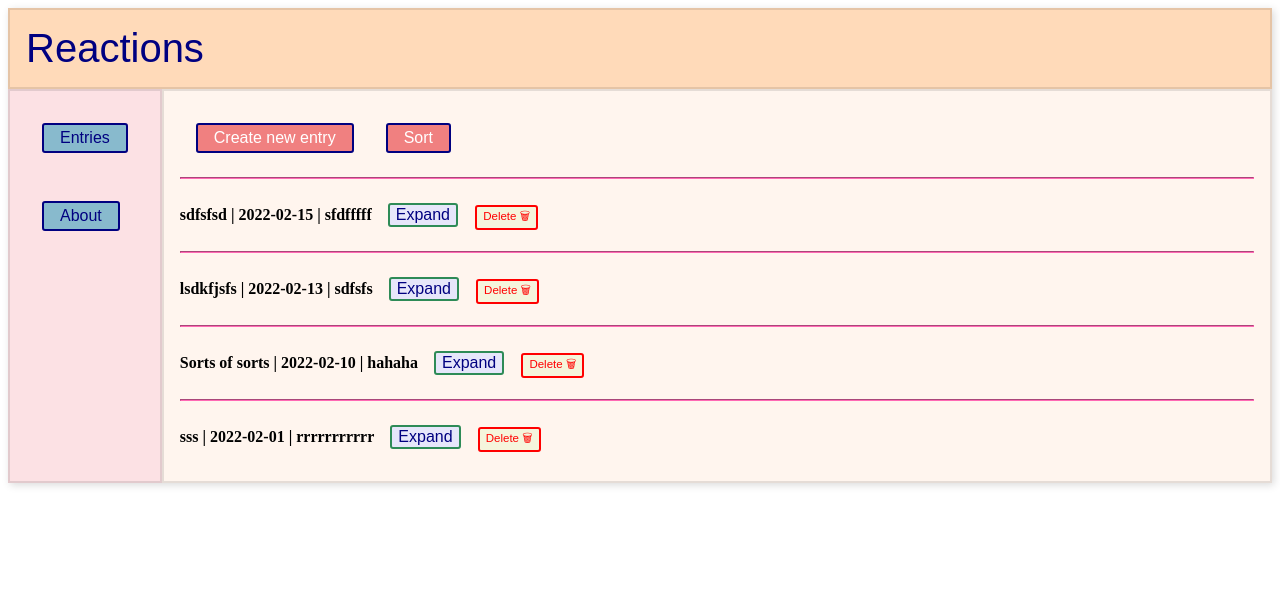
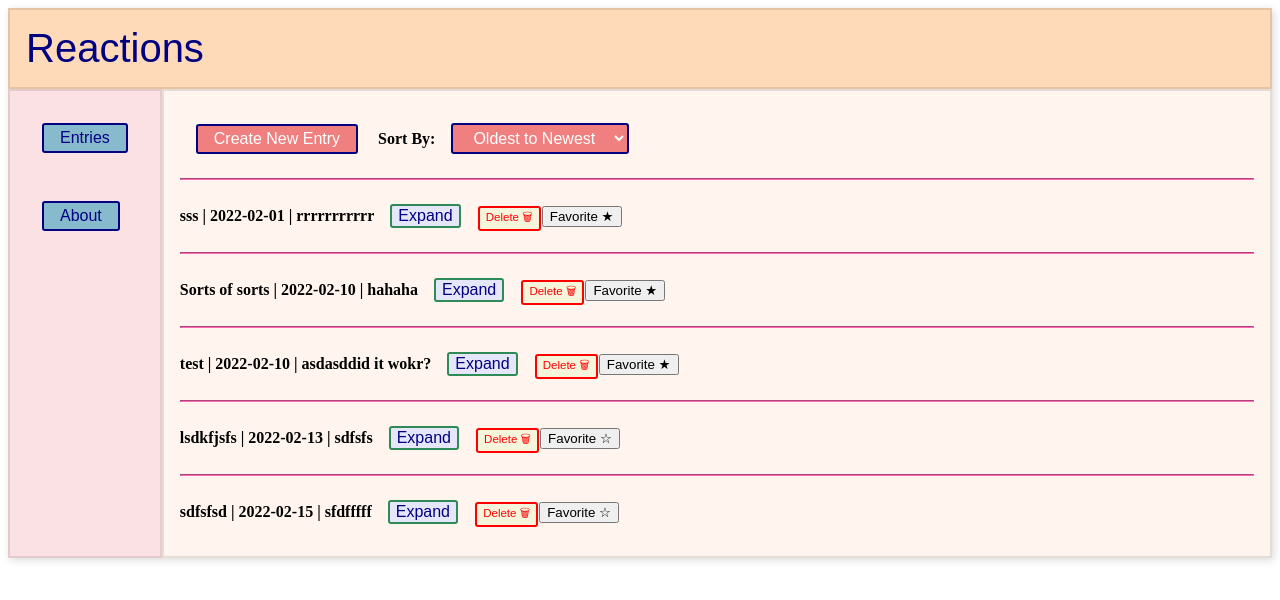
Before and after one commit to angelroundtrip/phase-2-group-project, a React (Create React App) app: page / in a window 1280 px wide. Shown: the top 600 px of the page. Built offline with nearby package versions, Linux system fonts and the light colour scheme; data requests are answered from the project's data file.

Commit message:
test commit

```diff
--- a/db.json
+++ b/db.json
@@ -4,25 +4,36 @@
       "title": "Sorts of sorts",
       "date": "2022-02-10",
       "body": "hahaha",
-      "id": 6
+      "id": 6,
+      "favorited": true
     },
     {
       "title": "lsdkfjsfs",
       "date": "2022-02-13",
       "body": "sdfsfs",
-      "id": 7
+      "id": 7,
+      "favorited": false
     },
     {
       "title": "sdfsfsd",
       "date": "2022-02-15",
       "body": "sfdfffff",
-      "id": 8
+      "id": 8,
+      "favorited": false
     },
     {
       "title": "sss",
       "date": "2022-02-01",
       "body": "rrrrrrrrrrr",
-      "id": 9
+      "id": 9,
+      "favorited": true
+    },
+    {
+      "title": "test",
+      "date": "2022-02-10",
+      "body": "asdasddid it wokr?",
+      "favorited": true,
+      "id": 10
     }
   ],
   "userInfo": {
--- a/src/components/App.js
+++ b/src/components/App.js
@@ -213,13 +213,21 @@ function App() {
     })
   }
 
-  const [sort, setSort] = useState(false)
 
-  const handleSortClick = () => {
-    setSort(!sort)
+  const updateEntry = updatedEntry => {
+    const updatedFavorites = entries.map(entry => {
+      if (entry.id === updatedEntry.id) {
+        return updatedEntry
+      } else {
+        return entry
+      }
+    })
+    setEntries(updatedFavorites)
   }
 
-  const sortedEntries = sort ? entries : entries.slice().sort( (a, b) => new Date(b.date) - new Date(a.date))
+
+
+
 
   return (
     <CleanStyle >
@@ -231,7 +239,7 @@ function App() {
       <Switch>
 
         <Route exact path='/'>
-          <JournalEntries entries={sortedEntries} deleteEntry={deleteEntry} handleSortClick={handleSortClick} />
+          <JournalEntries entries={entries} deleteEntry={deleteEntry} updateEntry={updateEntry}   />
         </Route>
 
         <Route path='/new'>
--- a/src/components/JournalEntries.js
+++ b/src/components/JournalEntries.js
@@ -1,23 +1,58 @@
-import React from 'react'
+import React, {useState} from 'react'
 import {Link} from 'react-router-dom'
 import JournalListItem from './JournalListItem'
 // import Card from '@mui/material/Card';
 
-function JournalEntries({entries, deleteEntry, handleSortClick}) {
+function JournalEntries({entries, deleteEntry, updateEntry}) {
+
+
+  const [sort, setSort] = useState('old')
+
+  const handleSelectValue = e => {
+    setSort(e.target.value)
+
+  }
+
+  console.log(sort)
+
+ const sortedEntries = () => {
+  // const newestToOldest =  entries.sort( (a, b) => new Date(a.date) - new Date(b.date))
+  // const oldestToNewest =  entries.sort( (a, b) => new Date(b.date) - new Date(a.date))
+  // const favoritedEntries = entries.sort( (a, b) => a.favorited === b.favorited ? 0 : a.favorited ? -1 : 1 )
+
+  if (sort === 'old') {
+    return entries.sort( (a, b) => new Date(a.date) - new Date(b.date))
+  } else if (sort === 'new') {
+    return entries.sort( (a, b) => new Date(b.date) - new Date(a.date))
+  } else if (sort === 'fav') {
+
+    return entries.sort( (a, b) => a.favorited === b.favorited ? 0 : a.favorited ? -1 : 1 )
+  } else {
+    return entries
+  }
+ }
+
+
+
+
   return (
     <div className='journal-entries'>
         <Link to='/new'>
             <button className='button'>
-                Create new entry
+                Create New Entry
             </button>
         </Link>
-        <button onClick={handleSortClick} className='button'>
-          Sort
-        </button>
+        <label> Sort By:
+          <select onChange={handleSelectValue} value={sort} className='button' >
+            <option value={'old'}>Oldest to Newest</option>
+            <option value={'new'}>Newest to Oldest</option>
+            <option value={'fav'}>Favorites</option>
+          </select>
+        </label>
         {/* <Card sx={{ maxWidth: 345 }}> */}
-            {entries.map(entry =>
+            {sortedEntries().map(entry =>
               <span key={entry.id}>
-                <hr className='break'/> <JournalListItem key={entry.id} entry={entry} deleteEntry={deleteEntry}/>
+                <hr className='break'/> <JournalListItem key={entry.id} entry={entry} deleteEntry={deleteEntry} updateEntry={updateEntry}  />
               </span>
             )}
 
--- a/src/components/JournalForm.js
+++ b/src/components/JournalForm.js
@@ -6,22 +6,19 @@ function JournalForm({newJournal}) {
   const [title, setTitle] = useState('')
   const [date, setDate] = useState('')
   const [body, setBody] = useState('')
-
-
+  const [favorited, setFavorited] = useState(false)
 
   const submitNewEntry = e => {
     e.preventDefault()
-
     const newObj = {
       title: title,
       date: date,
-      body: body
+      body: body,
+      favorited: favorited
     }
+    newJournal(newObj)
+  }
 
-    newJournal(newObj)
-
-  }
- // We want to go to the journal viewer after submitting a new entry
   return (
     <div className="journal-form">
       <form onSubmit={submitNewEntry}>
--- a/src/components/JournalListItem.js
+++ b/src/components/JournalListItem.js
@@ -1,10 +1,27 @@
-import React from 'react'
+import React, {useState} from 'react'
 import { Link } from 'react-router-dom'
 
-function JournalListItem({entry, deleteEntry}) {
+function JournalListItem({entry, deleteEntry, updateEntry }) {
     // const alert = (alert) => {
     //   'ALERT'
     // }
+
+
+    const toggleFavorite = () => {
+
+      fetch(`http://localhost:3000/entries/${entry.id}`, {
+        method: 'PATCH',
+        headers: {
+            'Content-Type': 'application/json'
+        },
+        body: JSON.stringify({
+            favorited: !entry.favorited
+        })
+    })
+        .then(r=>r.json())
+        .then(updatedEntry => updateEntry(updatedEntry))
+
+    }
 
     return (
         <div>
@@ -16,6 +33,7 @@ function JournalListItem({entry, deleteEntry}) {
                 <button className='trashcan' onClick= {() => deleteEntry(entry)} >
                     Delete 🗑
                 </button>
+                {entry.favorited ? <button onClick={() => toggleFavorite(entry)}>Favorite ★</button> : <button onClick={() => toggleFavorite(entry)}>Favorite ☆</button> }
             </span>
         </div>
     )
```
Lines whose indentation alone changed are shown as unchanged.
